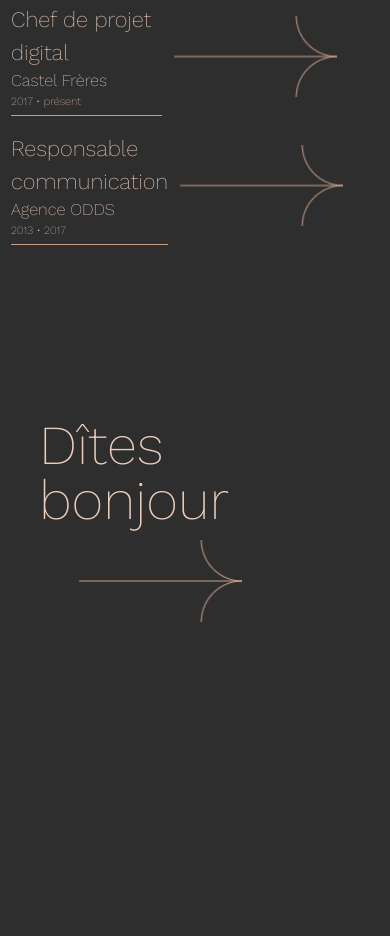
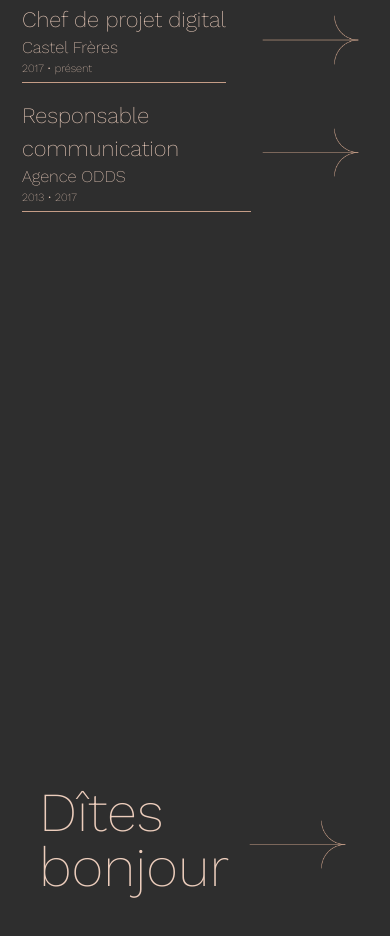
Before and after one commit to james-fowkes/portfolio-project, a plain HTML site: page index.html in a window 390 px wide. Shown: the part 2114-3050 px from the top of the page. Drawn offline with nearby package versions, Linux system fonts and the light colour scheme.

Commit message:
attempt error repair

```diff
--- a/resources/css/styles.css
+++ b/resources/css/styles.css
@@ -107,7 +107,6 @@ header nav a:active {
         text-align: left;
         padding-left: 2rem;
         background-color: none;
-        /* background:radial-gradient(ellipse at 50% 50%, rgba(46, 46, 34, 0.3) 7%, rgba(0, 188, 212, 0) 66%); */
     }
 
     #roles-title h2:nth-child(2) {
@@ -445,7 +444,15 @@ header nav a:active {
 
     @media only screen and (max-width: 500px) {
         #experience-box {
-            margin-left: 1rem;
+            margin-left: 2rem;
+        }
+
+        .experience-item {
+            width: 60vw;
+        }
+
+        .experience-item h3 {
+            font-size: 2rem;
         }
 
         #experience-container {
@@ -454,7 +461,7 @@ header nav a:active {
 
         .arrow-right img {
             height: auto;
-            width: 15rem;
+            width: 25vw;
             padding-left: 1rem;
         }
     }
@@ -558,14 +565,12 @@ header nav a:active {
 
     @media only screen and (max-width: 500px) {
         #contact-section {
-            display: flex;
-            flex-direction: column;
-            align-items: flex-start;
             padding-left: 0;
             margin-left: 0;
         }
         #contact-section img {
-            padding-left: 20vw;
+            padding-left: 5vw;
             padding-top: 1rem;
+            width: 25vw;
         }
     }}
```
